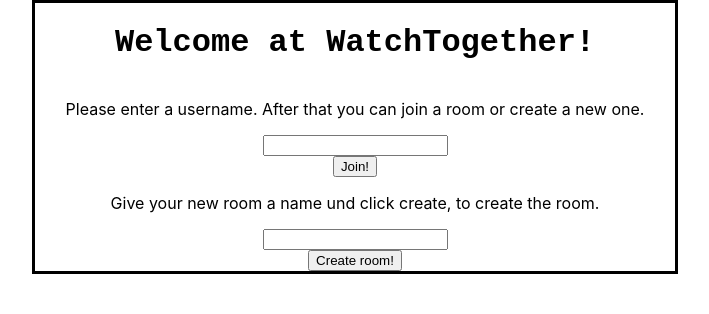
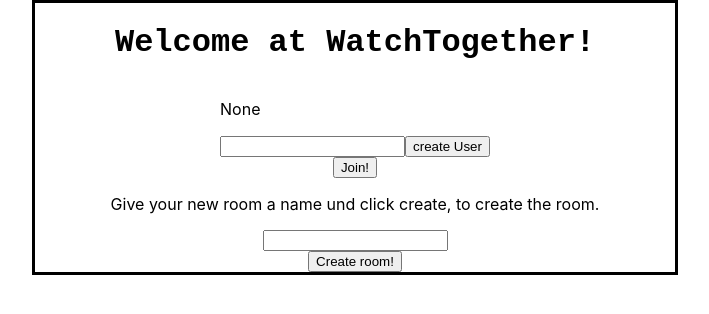
Before and after one commit to BlueBlau/WuM-WatchTogether, a React (Create React App) app in the folder watchtogether/: page / in a window 1280 px wide. Shown: the top 314 px of the page, without its empty margins (285-994 px from the left). Built offline with nearby package versions, Linux system fonts and the light colour scheme.

Commit message:
added stuff

```diff
--- a/watchtogether/src/StartPage.js
+++ b/watchtogether/src/StartPage.js
@@ -1,13 +1,13 @@
 import React from 'react';
 import CreateRoom from './CreateRoom';
+import UserName from './UserName';
 import StartPageCSS from './startpage.module.css';
 
 const StartPage = () => {
     return(
         <div className={StartPageCSS.mainContainer}>
             <h1 className={StartPageCSS.header}>Welcome at WatchTogether!</h1>
-            <p>Please enter a username. After that you can join a room or create a new one.</p>
-            <input type="text" name="Username"></input>
+            <UserName></UserName>
             <input type="Button"  value="Join!"></input>
             <CreateRoom></CreateRoom>
         </div>
--- /dev/null
+++ b/watchtogether/src/UserName.js
@@ -0,0 +1,35 @@
+import React from 'react';
+import { useState } from 'react';
+
+const UserName = () => {
+    const [username, setUserName] = useState('None')
+
+    function createUser(){
+        let userName = document.getElementById('userNameInput').value;
+        setUserName(userName);
+
+        fetch('https://gitlab.hs-anhalt.de/barth_to/watch2gether/users/',{
+            method: 'POST',
+            headers: {
+                'Content-Type': 'application/json'
+            },
+            body: JSON.stringify({
+                name: userName
+            })
+        }).then(res => {
+            return res.json()
+        })
+        .then(data => console.log(data))
+        .catch(error => console.log('ERROR'))
+    };
+
+    return(
+        <div>
+             <p>{username}</p>
+             <input type='text' id='userNameInput'></input>
+             <input type='Button' value='create User' onClick={createUser}></input>
+        </div>
+    );
+};
+
+export default UserName;
```
